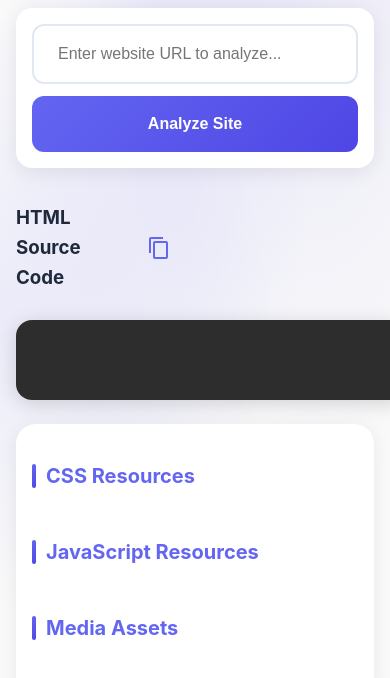
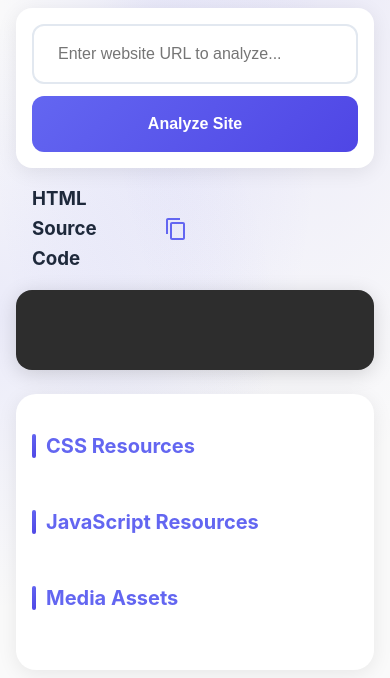
Before and after one commit to shaazkazi/webscraper, a website: page frontend/index.html in a window 390 px wide. Shown: the part 110-788 px from the top of the page. Drawn offline with nearby package versions, Linux system fonts and the light colour scheme.

Commit message:
Add files via upload

```diff
--- a/frontend/style.css
+++ b/frontend/style.css
@@ -295,16 +295,29 @@ textarea {
     gap: 12px;
 }
 
+.source-header {
+    display: flex;
+    align-items: center;
+    justify-content: space-between;
+    margin-bottom: 1rem;
+    width: 100%;
+}
+
+.source-header h3 {
+    margin: 0;
+}
+
 .copy-btn {
     background: none;
     border: none;
-    padding: 6px;
+    padding: 8px;
     cursor: pointer;
     color: var(--primary);
-    border-radius: 6px;
+    border-radius: 8px;
     display: flex;
     align-items: center;
     transition: all 0.3s ease;
+    margin-left: auto;
 }
 
 .copy-btn:hover {
@@ -312,6 +325,26 @@ textarea {
     transform: translateY(0);
     box-shadow: none;
 }
+
 .copy-btn:active {
     transform: translateY(2px);
 }
+
+.code-container {
+    width: calc(100% - 3rem);
+    max-width: 100%;
+    margin: 0 auto;
+    white-space: pre-wrap;
+    word-break: break-word;
+}
+
+@media (max-width: 768px) {
+    .source-header {
+        padding: 0 1rem;
+    }
+
+    .code-container {
+        width: calc(100% - 2rem);
+        font-size: 14px;
+    }
+}
```
